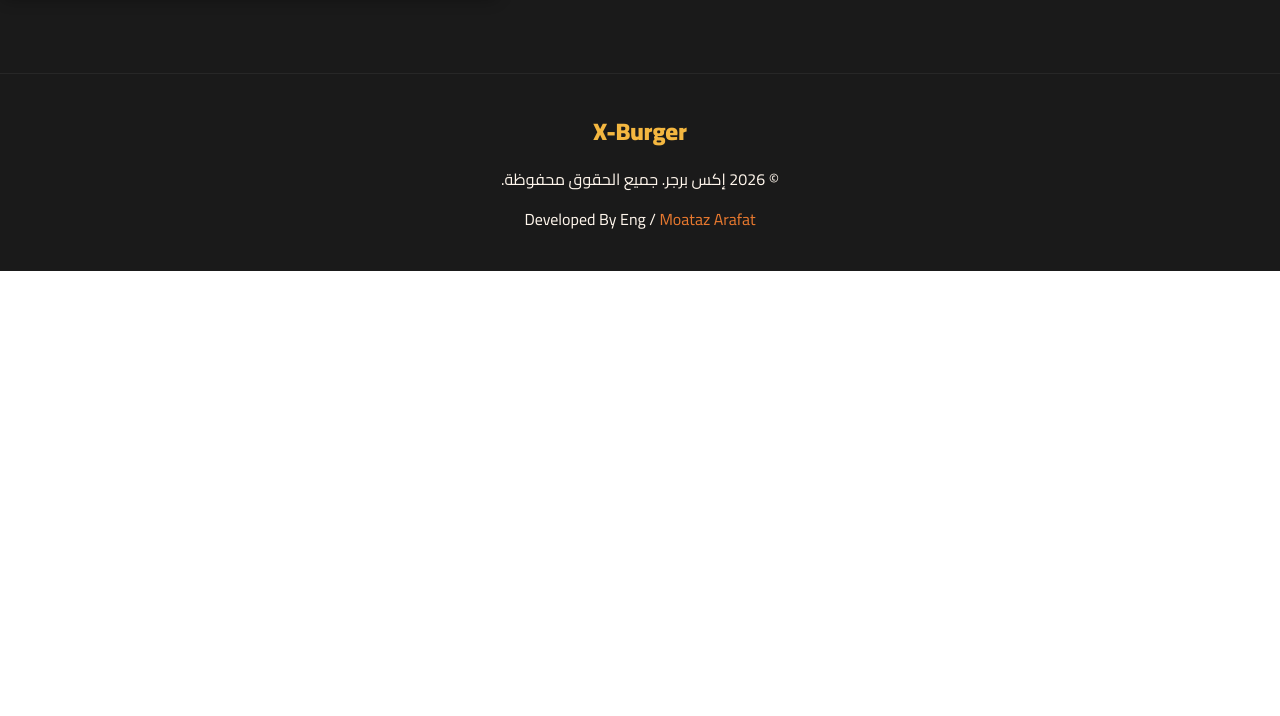
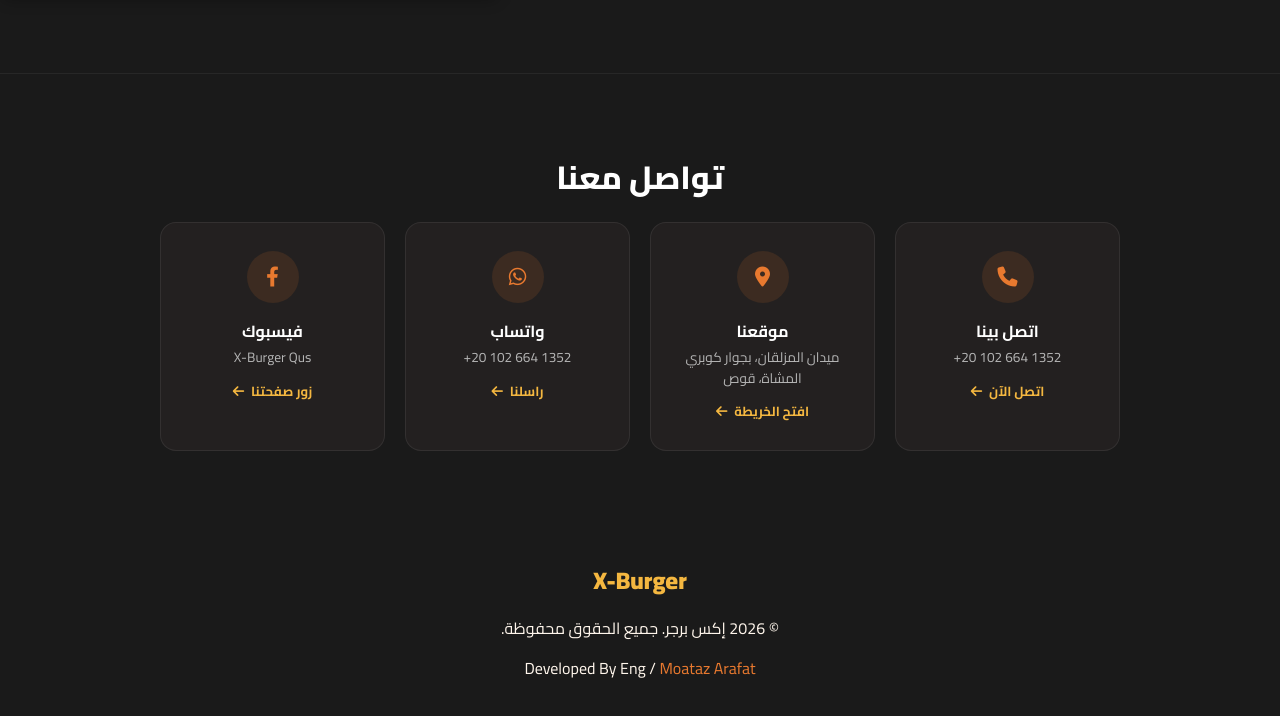
Before and after one commit to moatazarafat/X_Burger, a website: page index.html in a window 1280 px wide. Shown: the part 2074-2790 px from the top of the page. Before the commit the page ends 2345 px from the top, so only its background shows below. Drawn offline with nearby package versions, Linux system fonts and the light colour scheme; a web font is replaced by a local one.

Commit message:
Update index.html

```diff
--- a/index.html
+++ b/index.html
@@ -205,9 +205,46 @@
         font-size: 0.9rem;
       }
 
-      #accountMenu .dropdown-menu {
-        min-width: 160px;
-      }
+      #accountMenu.dropdown-menu {
+  min-width: 190px;
+  background: #232020;
+  border: 1px solid rgba(255,255,255,0.08);
+  border-radius: 14px;
+  padding: 8px;
+  margin-top: 10px !important;
+  box-shadow: 0 10px 26px rgba(0,0,0,0.35);
+}
+
+#accountMenu .dropdown-item {
+  color: #E0E0E0;
+  font-size: 0.9rem;
+  font-weight: 600;
+  border-radius: 10px;
+  padding: 10px 12px;
+  display: flex;
+  align-items: center;
+  transition: background 0.15s ease, color 0.15s ease;
+}
+
+#accountMenu .dropdown-item:hover,
+#accountMenu .dropdown-item:focus {
+  background: rgba(232,121,47,0.12);
+  color: #E8792F;
+}
+
+#accountMenu .dropdown-item i {
+  color: #B5B5B5;
+  transition: color 0.15s ease;
+}
+
+#accountMenu .dropdown-item:hover i,
+#accountMenu .dropdown-item:focus i {
+  color: #E8792F;
+}
+
+[dir="rtl"] #accountMenu .dropdown-item i.fa-right-from-bracket {
+  transform: scaleX(-1);
+}
 
       .cart-badge {
         position: absolute;
@@ -619,6 +656,119 @@
           margin: 20px auto;
         }
       }
+
+      /* ---------- Contact section ---------- */
+.contact-section {
+  background: #1A1A1A;
+  padding: 64px 0 72px;
+}
+
+.contact-section__title {
+  color: #fff;
+  font-family: 'Archivo Black', sans-serif;
+  letter-spacing: 0.5px;
+  text-align: center;
+  margin-bottom: 6px;
+}
+
+[dir="rtl"] .contact-section__title {
+  font-family: 'Cairo', sans-serif;
+  font-weight: 800;
+  letter-spacing: 0;
+}
+
+.contact-section__subtitle {
+  color: #B5B5B5;
+  text-align: center;
+  margin-bottom: 40px;
+  font-size: 0.95rem;
+}
+
+.contact-grid {
+  display: grid;
+  grid-template-columns: repeat(auto-fit, minmax(220px, 1fr));
+  gap: 20px;
+  max-width: 1000px;
+  margin: 0 auto;
+  padding: 0 20px;
+}
+
+.contact-card {
+  background: #232020;
+  border: 1px solid rgba(255,255,255,0.07);
+  border-radius: 16px;
+  padding: 28px 22px;
+  text-align: center;
+  text-decoration: none;
+  display: block;
+  transition: transform 0.25s ease, border-color 0.25s ease, background 0.25s ease;
+}
+
+.contact-card:hover {
+  transform: translateY(-4px);
+  border-color: #E8792F;
+  background: #2A2626;
+}
+
+.contact-card__icon {
+  width: 52px;
+  height: 52px;
+  border-radius: 50%;
+  background: rgba(232,121,47,0.12);
+  color: #E8792F;
+  display: flex;
+  align-items: center;
+  justify-content: center;
+  font-size: 1.25rem;
+  margin: 0 auto 16px;
+  transition: background 0.25s ease, color 0.25s ease;
+}
+
+.contact-card:hover .contact-card__icon {
+  background: #E8792F;
+  color: #fff;
+}
+
+.contact-card__label {
+  color: #fff;
+  font-weight: 700;
+  font-size: 1rem;
+  margin-bottom: 4px;
+}
+
+.contact-card__value {
+  color: #B5B5B5;
+  font-size: 0.85rem;
+  margin-bottom: 14px;
+  line-height: 1.5;
+  min-height: 1.3em;
+}
+
+.contact-card__action {
+  color: #F4B740;
+  font-size: 0.82rem;
+  font-weight: 700;
+  text-transform: uppercase;
+  letter-spacing: 0.5px;
+}
+
+[dir="rtl"] .contact-card__action {
+  text-transform: none;
+  letter-spacing: 0;
+}
+
+.contact-card__action i {
+  margin-inline-start: 4px;
+  transition: transform 0.2s ease;
+}
+
+.contact-card:hover .contact-card__action i {
+  transform: translateX(3px);
+}
+
+[dir="rtl"] .contact-card:hover .contact-card__action i {
+  transform: translateX(-3px);
+}
     </style>
 </head>
 <body>
@@ -680,7 +830,7 @@
 <div id="xburgerToastContainer" class="toast-container position-fixed top-0 end-0 p-3"></div>
 
 <div class="hero-video position-relative overflow-hidden" id="home">
-  <video id="heroVideo" autoplay muted loop playsinline class="position-absolute top-0 start-0 w-100 h-100" style="object-fit: cover; z-index: -2;">
+  <video id="heroVideo" autoplay muted  playsinline class="position-absolute top-0 start-0 w-100 h-100" style="object-fit: cover; z-index: -2;">
     <source src="Photos/356623.mp4" type="video/mp4">
   </video>
   <div class="position-absolute top-0 start-0 w-100 h-100" style="background: rgba(0,0,0,0.45); z-index: -1;"></div>
@@ -828,14 +978,48 @@
         </div>
     </div>
 </div>
-<div class="contact">
+<div class="contact-section" id="contact">
+  <h2 class="contact-section__title" data-i18n="contact_title" style="padding: 20px;">تواصل معنا</h2>
 
+  <div class="contact-grid">
+
+    <a class="contact-card" href="tel:+201026641352">
+      <div class="contact-card__icon"><i class="fa-solid fa-phone"></i></div>
+      <div class="contact-card__label" data-i18n="contact_phone_label">اتصل بينا</div>
+      <div class="contact-card__value" dir="ltr">+20 102 664 1352</div>
+      <div class="contact-card__action"><span data-i18n="contact_phone_action">اتصل الآن</span> <i class="fa-solid fa-arrow-left"></i></div>
+    </a>
+
+    <a class="contact-card" href="https://www.google.com/maps/search/?api=1&query=%D9%85%D9%8A%D8%AF%D8%A7%D9%86+%D8%A7%D9%84%D9%85%D8%B2%D9%84%D9%82%D8%A7%D9%86+%D9%82%D9%88%D8%B5" target="_blank" rel="noopener">
+      <div class="contact-card__icon"><i class="fa-solid fa-location-dot"></i></div>
+      <div class="contact-card__label" data-i18n="contact_address_label">موقعنا</div>
+      <div class="contact-card__value" data-i18n="contact_address_value">ميدان المزلقان، بجوار كوبري المشاة، قوص</div>
+      <div class="contact-card__action"><span data-i18n="contact_address_action">افتح الخريطة</span> <i class="fa-solid fa-arrow-left"></i></div>
+    </a>
+
+    <!-- TODO: replace with your real WhatsApp number (international format, no +) -->
+    <a class="contact-card" href="https://wa.me/201026641352" target="_blank" rel="noopener">
+      <div class="contact-card__icon"><i class="fa-brands fa-whatsapp"></i></div>
+      <div class="contact-card__label" data-i18n="contact_whatsapp_label">واتساب</div>
+      <div class="contact-card__value" dir="ltr">+20 102 664 1352</div>
+      <div class="contact-card__action"><span data-i18n="contact_whatsapp_action">راسلنا</span> <i class="fa-solid fa-arrow-left"></i></div>
+    </a>
+
+    <!-- TODO: replace with your real Facebook page URL -->
+    <a class="contact-card" href="https://www.facebook.com/XBurrger" target="_blank" rel="noopener">
+      <div class="contact-card__icon"><i class="fa-brands fa-facebook-f"></i></div>
+      <div class="contact-card__label" data-i18n="contact_facebook_label">فيسبوك</div>
+      <div class="contact-card__value">X-Burger Qus</div>
+      <div class="contact-card__action"><span data-i18n="contact_facebook_action">زور صفحتنا</span> <i class="fa-solid fa-arrow-left"></i></div>
+    </a>
+
+  </div>
 </div>
 
 <footer>
     <h3 class="ahmed"><b>X-Burger</b></h3>
     <p data-i18n="footer_rights">© 2026 إكس برجر. جميع الحقوق محفوظة.</p>
-    <p>Developed By Eng / <a href="https://www.linkedin.com/in/moataz-arafat-13a27435a/" target="_blank" title="Go to Moataz Profile" style="text-decoration: none;color: #E8792F;">Moataz Arafat</a></p>
+    <p>Developed By Eng / <a href="https://moatazarafat.github.io/Portflio/" target="_blank" title="Go to Moataz Profile" style="text-decoration: none;color: #E8792F;">Moataz Arafat</a></p>
 </footer>
 
 <script src="https://cdn.jsdelivr.net/npm/bootstrap@5.3.8/dist/js/bootstrap.bundle.min.js" integrity="sha384-FKyoEForCGlyvwx9Hj09JcYn3nv7wiPVlz7YYwJrWVcXK/BmnVDxM+D2scQbITxI" crossorigin="anonymous"></script>
@@ -848,10 +1032,6 @@
       navbar.classList.remove('scrolled');
     }
   });
-
-  /* ============================================================
-     SCROLLSPY — highlight the nav link matching the visible section
-  ============================================================ */
   (function () {
     const sections = ['#home', '#menu', '#about', '#contact']
       .map(sel => document.querySelector(sel))
@@ -882,13 +1062,6 @@
 
     sections.forEach(sec => spyObserver.observe(sec));
   })();
-
-  /* ============================================================
-     AUTH
-     'xburger_user' = the CURRENTLY logged-in session, e.g. { name, phone }.
-     Accounts themselves (with password hashes) live in 'xburger_users'
-     and are only touched by register.html / login.html / forgot-password.html.
-  ============================================================ */
   function isLoggedIn() {
     return localStorage.getItem('xburger_user') !== null;
   }
@@ -929,7 +1102,7 @@
         </div>`;
       document.getElementById('logoutMenuBtn').addEventListener('click', logout);
     } else {
-      wrapper.innerHTML = `<a href="login.html" class="account-btn"><i class="fa-solid fa-circle-user"></i><span>${t.nav_login}</span></a>`;
+      wrapper.innerHTML = `<a href="login.html" style="text-decoration:none" class="account-btn"<i class="fa-solid fa-circle-user"></i><span>${t.nav_login}</span></a>`;
     }
   }
 
@@ -971,7 +1144,18 @@
       stat_items: "عناصر القائمة",
       stat_satisfaction: "نسبة الرضا",
       footer_rights: "© 2026 إكس برجر. جميع الحقوق محفوظة.",
-      lang_toggle_label: "English"
+      lang_toggle_label: "English",
+      contact_title: "تواصل معنا",
+contact_subtitle: "عندك سؤال أو طلب خاص؟ إحنا هنا.",
+contact_phone_label: "اتصل بينا",
+contact_phone_action: "اتصل الآن",
+contact_address_label: "موقعنا",
+contact_address_value: "ميدان المزلقان، بجوار كوبري المشاة، قوص",
+contact_address_action: "افتح الخريطة",
+contact_whatsapp_label: "واتساب",
+contact_whatsapp_action: "راسلنا",
+contact_facebook_label: "فيسبوك",
+contact_facebook_action: "زور صفحتنا",
     },
     en: {
       nav_home: "Home",
@@ -1007,7 +1191,18 @@
       stat_items: "Menu Items",
       stat_satisfaction: "Satisfaction",
       footer_rights: "© 2026 XBurger. All rights reserved.",
-      lang_toggle_label: "العربية"
+      lang_toggle_label: "العربية",
+   contact_title: "Get in Touch",
+contact_phone_label: "Call Us",
+contact_phone_action: "Call now",
+contact_address_label: "Find Us",
+contact_address_value: "El Mazlaqan Square, next to the pedestrian bridge, Qus",
+contact_address_action: "Open in Maps",
+contact_whatsapp_label: "WhatsApp",
+contact_whatsapp_action: "Message us",
+contact_facebook_label: "Facebook",
+contact_facebook_action: "Visit our page",
+
     }
   };
 
@@ -1280,15 +1475,11 @@ document.getElementById('checkoutBtn').addEventListener('click', function () {
     statsObserver.observe(statsBannerEl);
   }
 
-  /* ============================================================
-     INIT
-  ============================================================ */
   document.addEventListener('DOMContentLoaded', function () {
     applyLanguage(getCurrentLang());
     updateCartBadge();
 
-    // if the user just came back from logging in/registering, add the
-    // pending item automatically
+
     const pending = sessionStorage.getItem('xburger_pending_item');
     if (pending && isLoggedIn()) {
       const { key } = JSON.parse(pending);
```
